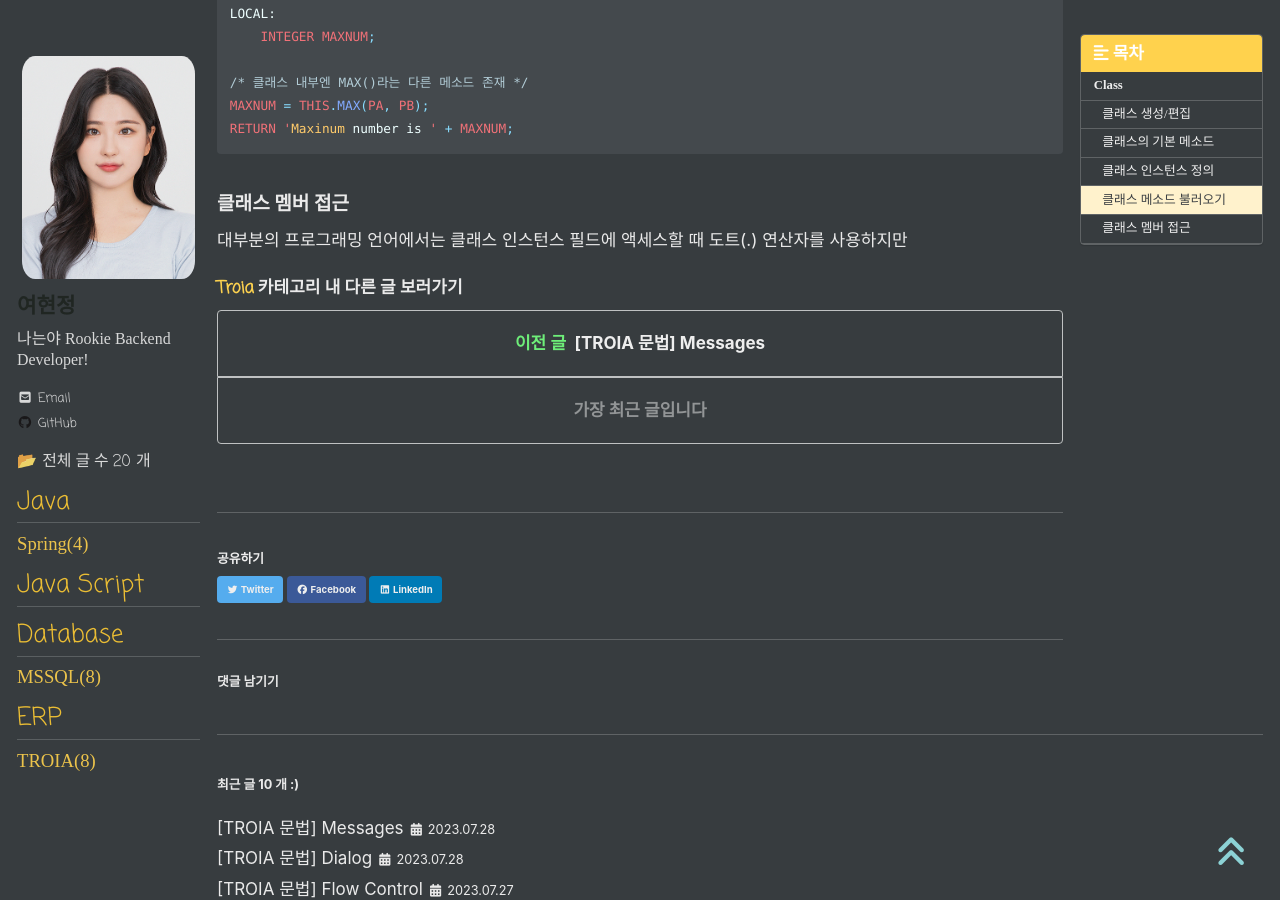
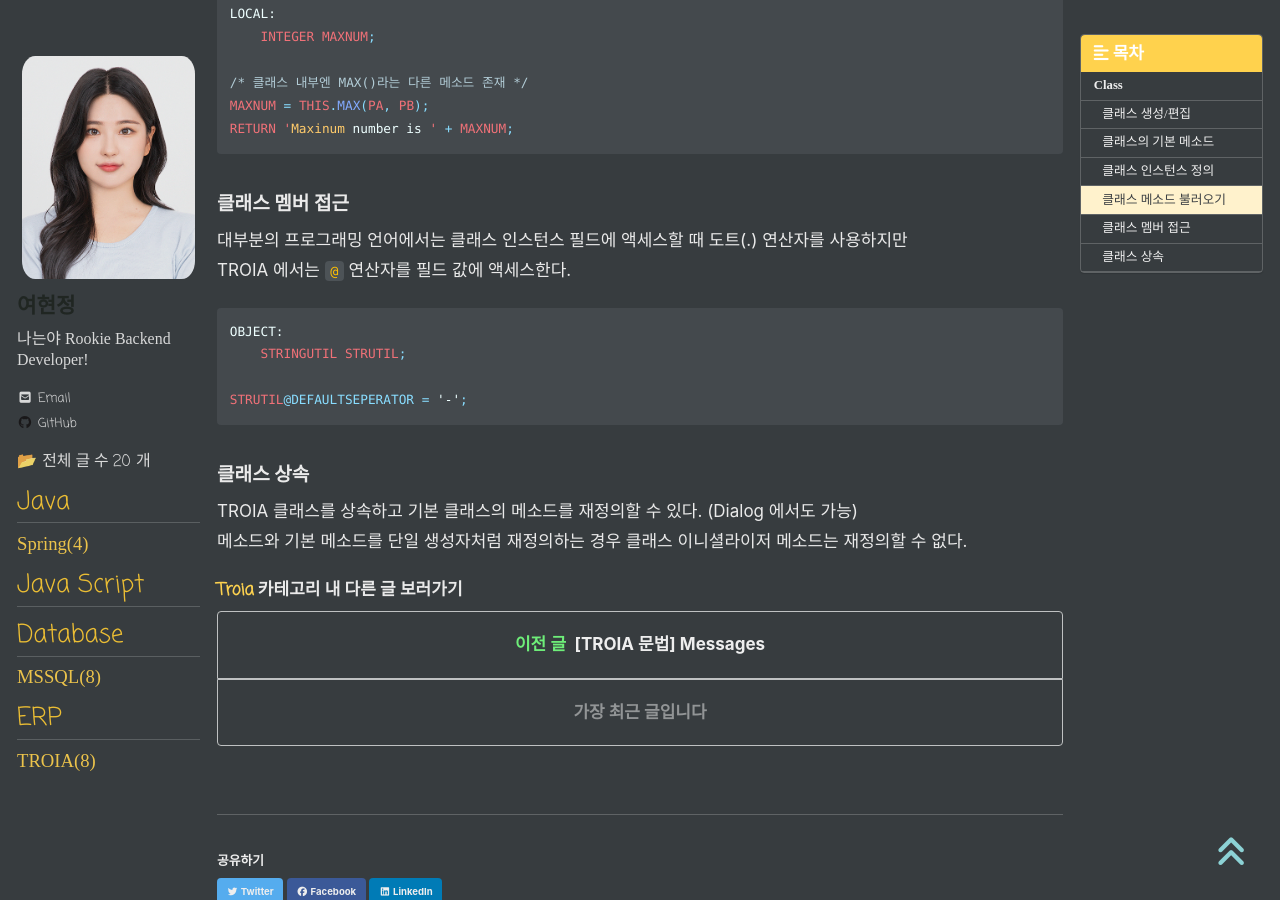
Before and after one commit to yeeeeo/yeeeeo.github.io, a Jekyll site: the page built from _posts/ERP/TROIA/2023-07-28-grammar7class.md, in a window 1280 px wide and 900 px high, scrolled down 2060 px. Built offline with Jekyll 4.4.1, drawn with Linux system fonts in a browser that asks for light colours; cached includes are drawn as plain includes; nearby versions of some CDN libraries; some web fonts are replaced; comment, search, counter and statistics services are not loaded.

Commit message:
Update 2023-07-28-grammar7class.md

````diff
--- a/_posts/ERP/TROIA/2023-07-28-grammar7class.md
+++ b/_posts/ERP/TROIA/2023-07-28-grammar7class.md
@@ -71,3 +71,15 @@ RETURN 'Maxinum number is ' + MAXNUM;
 
 ### 클래스 멤버 접근
 대부분의 프로그래밍 언어에서는 클래스 인스턴스 필드에 액세스할 때 도트(.) 연산자를 사용하지만
+TROIA 에서는 `@` 연산자를 필드 값에 액세스한다.
+
+```java
+OBJECT:
+    STRINGUTIL STRUTIL;
+
+STRUTIL@DEFAULTSEPERATOR = '-';
+```
+
+### 클래스 상속
+TROIA 클래스를 상속하고 기본 클래스의 메소드를 재정의할 수 있다. (Dialog 에서도 가능)
+메소드와 기본 메소드를 단일 생성자처럼 재정의하는 경우 클래스 이니셜라이저 메소드는 재정의할 수 없다.
````
Also changed, not shown: other parts of _posts/ERP/TROIA/2023-07-28-grammar7class.md (+1 -1 lines).
